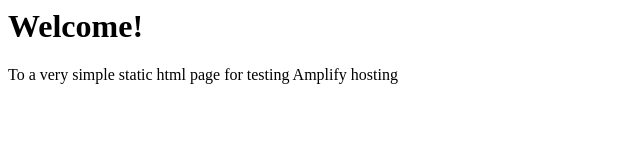
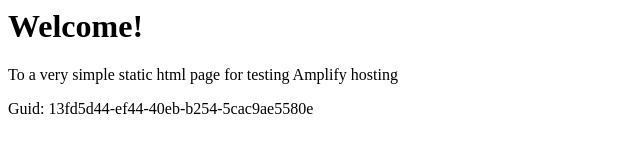
Before and after one commit to aws-aemilia-gru/Github-PR-Commit-Integration-Test-DoNotTouch-v1-prod-sa-east-1, a website: page src/index.html in a window 1280 px wide. Shown: the whole page, without its empty margins (0-640 px from the left). Drawn offline with Linux system fonts and the light colour scheme.

Commit message:
commit from integ tests

```diff
--- a/src/index.html
+++ b/src/index.html
@@ -1,3 +1,5 @@
+
+
 <html lang="en">
 
 <head>
@@ -10,6 +12,6 @@
 <body>
     <h1>Welcome!</h1>
     <p>To a very simple static html page for testing Amplify hosting</p>
-</body>
+    <p>Guid: 13fd5d44-ef44-40eb-b254-5cac9ae5580e</p></body>
 
 </html>
```
